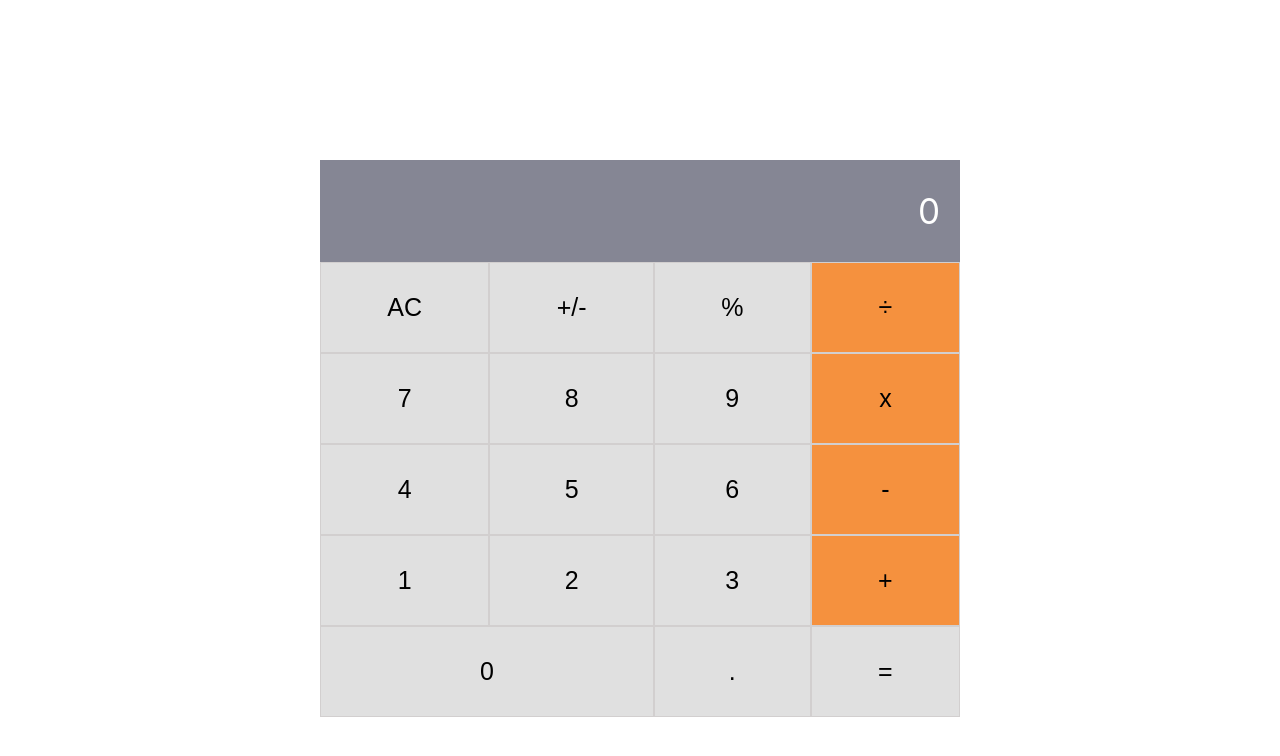
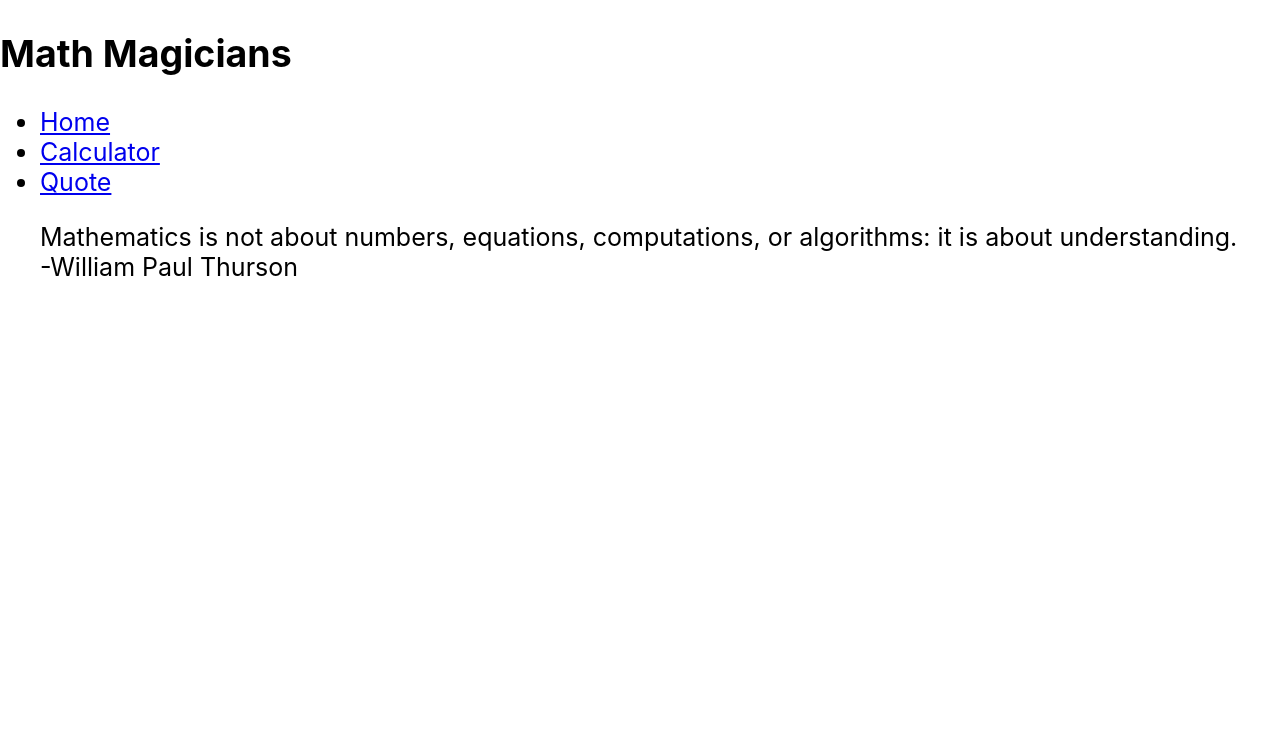
Before and after one commit to Fikerte-T/math-magicians2, a React (Create React App) app: page /quote in a window 1280 px wide. Shown: the top 756 px of the page. Built offline with nearby package versions, Linux system fonts and the light colour scheme.

Commit message:
Add routes

```diff
--- a/package.json
+++ b/package.json
@@ -9,6 +9,7 @@
     "big.js": "^6.1.1",
     "react": "^17.0.2",
     "react-dom": "^17.0.2",
+    "react-router-dom": "^6.2.1",
     "react-scripts": "5.0.0",
     "web-vitals": "^2.1.2"
   },
--- a/src/App.js
+++ b/src/App.js
@@ -1,12 +1,20 @@
 import './App.css';
-import React from 'react';
+import { Route, Routes } from 'react-router-dom';
 import Calculator from './components/Calculator';
+import Quotes from './components/Quotes';
+import Home from './components/Home';
+import Navbar from './components/Navbar';
 
 function App() {
   return (
-    <div className="App">
-      <Calculator />
-    </div>
+    <>
+      <Navbar />
+      <Routes>
+        <Route exact path="/" element={<Home />} />
+        <Route exact path="/calculator" element={<Calculator />} />
+        <Route exact path="/quote" element={<Quotes />} />
+      </Routes>
+    </>
   );
 }
 
--- a/src/components/Home.js
+++ b/src/components/Home.js
@@ -1,20 +1,21 @@
 import React from 'react';
 
-
-const Home = () => {
-    <div className='home-container'>
+const Home = () => (
+  <div className="home-container">
     <h2>Welcome to our page!</h2>
-        <p>Lorem ipsum dolor sit amet consectetur adipisicing elit.
+    <p>
+      Lorem ipsum dolor sit amet consectetur adipisicing elit.
       Quasi commodi, facilis atque animi impedit praesentium id
       veniam reiciendis quisquam laboriosam velit, molestiae consectetur
       laudantium harum, ea dignissimos explicabo recusandae incidunt.
     </p>
-        <p>Lorem ipsum dolor sit amet consectetur adipisicing elit.
+    <p>
+      Lorem ipsum dolor sit amet consectetur adipisicing elit.
       Quasi commodi, facilis atque animi impedit praesentium id
       veniam reiciendis quisquam laboriosam velit, molestiae consectetur
       laudantium harum, ea dignissimos explicabo recusandae incidunt.
     </p>
   </div>
-}
+);
 
 export default Home;
--- a/src/components/Navbar.js
+++ b/src/components/Navbar.js
@@ -1,36 +1,36 @@
-import React from "react";
-import NavLink from 'react-router-dom';
+import React from 'react';
+import { NavLink } from 'react-router-dom';
 
 const Navbar = () => {
   const links = [
     {
       id: 1,
       path: '/',
-            text: 'Home'
+      text: 'Home',
     },
     {
-            id:2,
+      id: 2,
       path: '/calculator',
       text: 'Calculator',
     },
     {
       id: 3,
       path: '/quote',
-            text: 'Quote'
-        }
+      text: 'Quote',
+    },
   ];
   return (
     <nav className="nav-bar">
       <h1 className="logo">Math Magicians</h1>
       <ul>
         {links.map((link) => (
-                    <li>
+          <li key={link.id}>
             <NavLink to={link.path} className="link" activeClassName="active-link" exact>{link.text}</NavLink>
           </li>
         ))}
       </ul>
     </nav>
-    )
-}
+  );
+};
 
 export default Navbar;
--- a/src/components/Quotes.js
+++ b/src/components/Quotes.js
@@ -1,11 +1,13 @@
-import React from 'react'
+import React from 'react';
 
-const Quote = () => {
-    <div>
-        <blockquote>Mathematics is not about numbers, equations, computations, or algorithms:
-        it is about understanding. - <span className="author">William Paul Thurson</span>
-        </blockquote>
-    </div>
-}
+const Quote = () => (
+  <div>
+    <blockquote>
+      Mathematics is not about numbers, equations, computations, or algorithms:
+      it is about understanding. -
+      <span className="author">William Paul Thurson</span>
+    </blockquote>
+  </div>
+);
 
 export default Quote;
--- a/src/index.js
+++ b/src/index.js
@@ -1,11 +1,14 @@
 import React from 'react';
 import ReactDOM from 'react-dom';
+import { BrowserRouter as Router } from 'react-router-dom';
 import './index.css';
 import App from './App';
 
 ReactDOM.render(
   <React.StrictMode>
-    <App />
+    <Router>
+      <App />
+    </Router>
   </React.StrictMode>,
   document.getElementById('root'),
 );
```
Also changed, not shown: 1 other file (tests, documents, lock files or other folders). Lines whose indentation alone changed are shown as unchanged.
